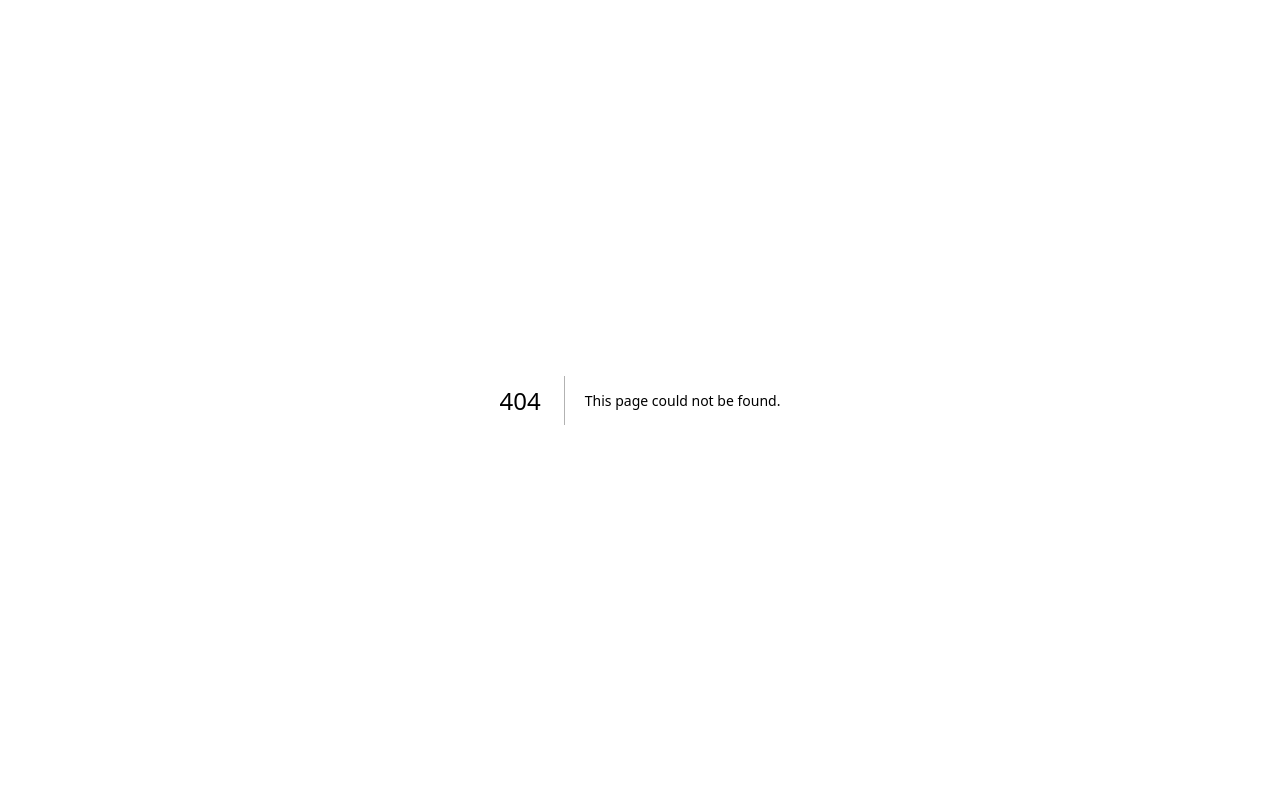
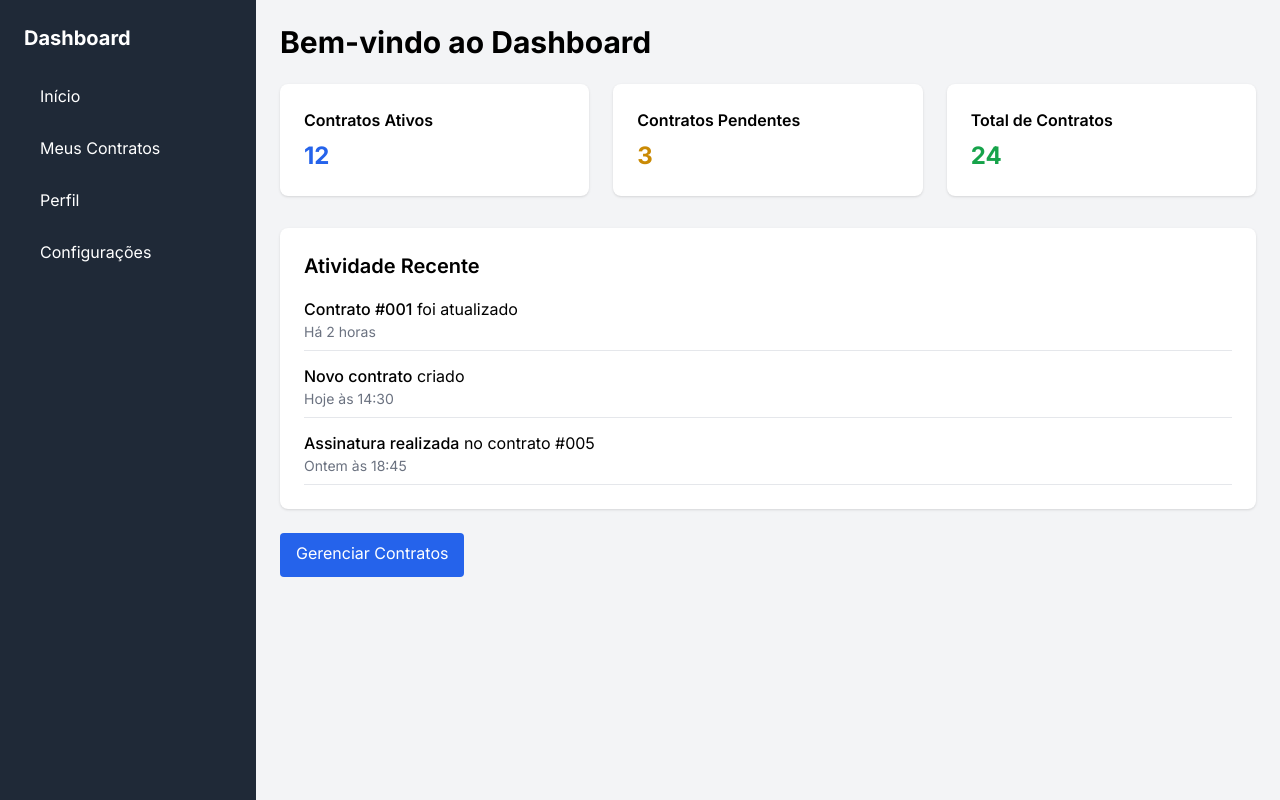
Before and after one commit to mestrereginaldo-site/contratosexpresso-site, a Next.js app: page /dashboard in a window 1280 px wide. Before the commit this address had no page. Built offline with nearby package versions, Linux system fonts and the light colour scheme.

Commit message:
Create page.js

```diff
--- /dev/null
+++ b/app/dashboard/page.js
@@ -0,0 +1,51 @@
+export default function DashboardHome() {
+  return (
+    <div>
+      <h1 className="text-3xl font-bold mb-6">Bem-vindo ao Dashboard</h1>
+
+      <div className="grid grid-cols-1 md:grid-cols-3 gap-6 mb-8">
+        <div className="bg-white p-6 rounded-lg shadow">
+          <h3 className="font-semibold mb-2">Contratos Ativos</h3>
+          <p className="text-2xl font-bold text-blue-600">12</p>
+        </div>
+
+        <div className="bg-white p-6 rounded-lg shadow">
+          <h3 className="font-semibold mb-2">Contratos Pendentes</h3>
+          <p className="text-2xl font-bold text-yellow-600">3</p>
+        </div>
+
+        <div className="bg-white p-6 rounded-lg shadow">
+          <h3 className="font-semibold mb-2">Total de Contratos</h3>
+          <p className="text-2xl font-bold text-green-600">24</p>
+        </div>
+      </div>
+
+      <div className="bg-white p-6 rounded-lg shadow">
+        <h2 className="text-xl font-semibold mb-4">Atividade Recente</h2>
+        <ul className="space-y-3">
+          <li className="border-b pb-2">
+            <span className="font-medium">Contrato #001</span> foi atualizado
+            <span className="text-gray-500 text-sm block">Há 2 horas</span>
+          </li>
+          <li className="border-b pb-2">
+            <span className="font-medium">Novo contrato</span> criado
+            <span className="text-gray-500 text-sm block">Hoje às 14:30</span>
+          </li>
+          <li className="border-b pb-2">
+            <span className="font-medium">Assinatura realizada</span> no contrato #005
+            <span className="text-gray-500 text-sm block">Ontem às 18:45</span>
+          </li>
+        </ul>
+      </div>
+
+      <div className="mt-6">
+        <a
+          href="/dashboard/contratos"
+          className="inline-block bg-blue-600 text-white px-4 py-2 rounded hover:bg-blue-700"
+        >
+          Gerenciar Contratos
+        </a>
+      </div>
+    </div>
+  );
+}
```
